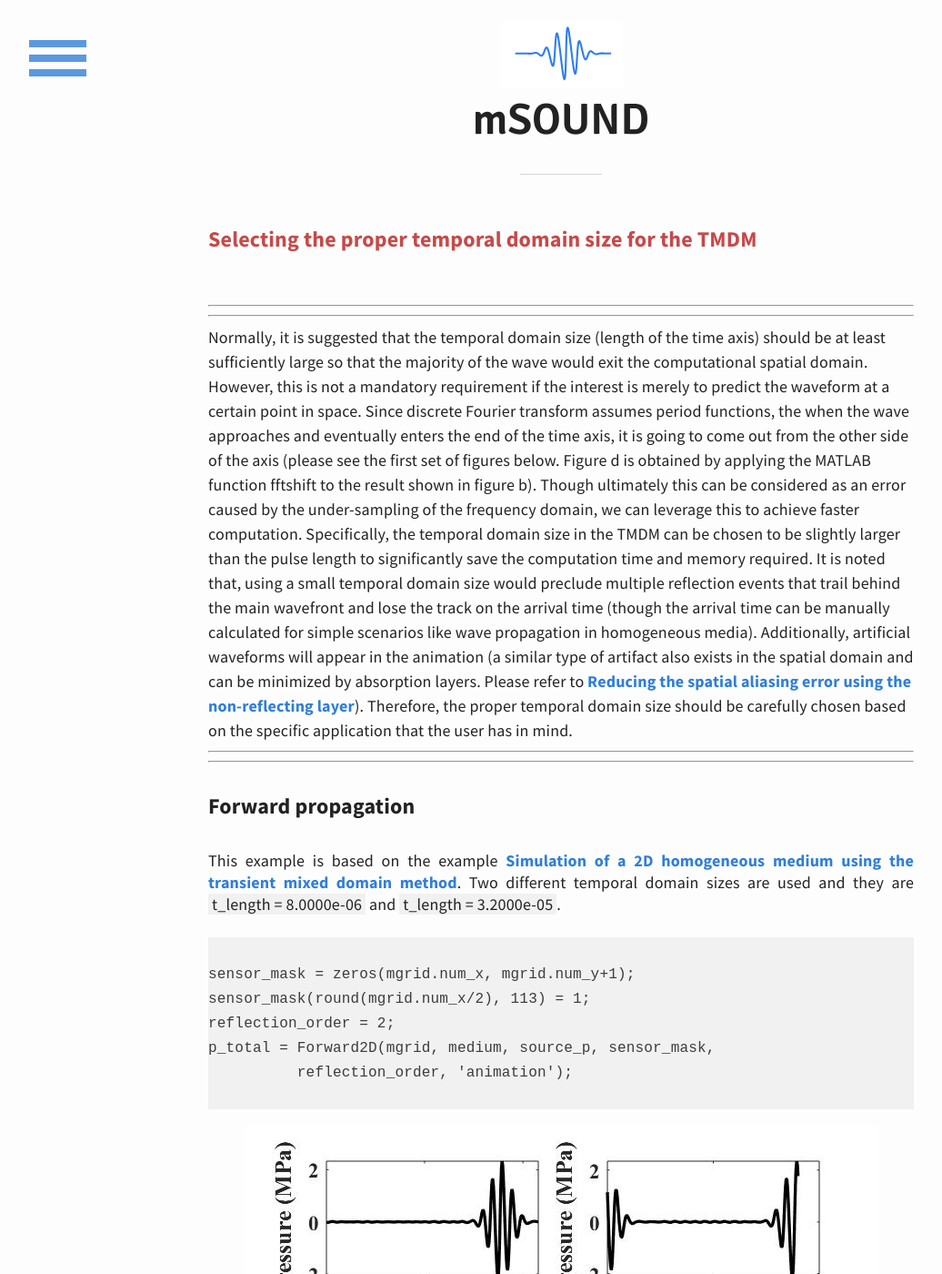
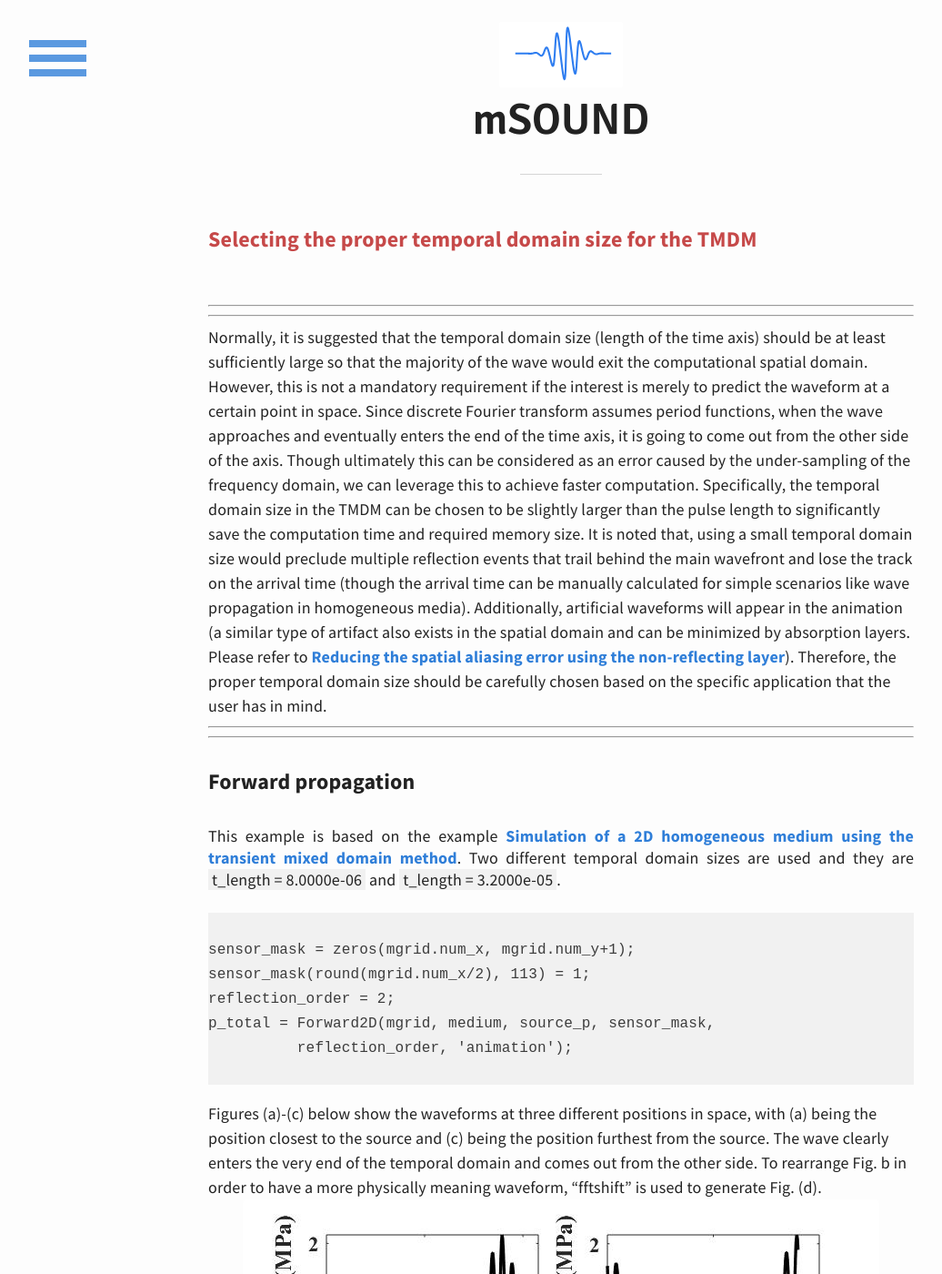
Before and after one commit to m-SOUND/mSOUND, a Jekyll site: the page built from _posts/2019-07-20-TMDM_2D_animation.html, in a window 1280 px wide and 1400 px high. Shown: the whole window at 91% size, without its empty margins (23-1059 px from the left). Built offline with Jekyll 4.4.1, drawn with Linux system fonts in a browser that asks for light colours; some of the changed text lies outside the part shown.

Commit message:
Update 2019-07-20-TMDM_2D_animation.html

```diff
--- a/_posts/2019-07-20-TMDM_2D_animation.html
+++ b/_posts/2019-07-20-TMDM_2D_animation.html
@@ -8,15 +8,15 @@ title: Selecting the proper temporal domain size for the TMDM
 Normally, it is suggested that the temporal domain size (length of the time axis) should be at least sufficiently large so that the
 majority of the wave would exit the computational spatial domain. However, this is not a mandatory requirement if the interest
 is merely to predict the waveform at a certain point in space. Since discrete Fourier transform assumes period functions,
-the when the wave approaches and eventually enters the end of the time axis, it is going to come out from the other side of the axis
-(please see the first set of figures below. Figure d is obtained by applying the MATLAB function fftshift to the result shown in figure b).
-Though ultimately this can be considered as an error caused by the under-sampling of the frequency domain, we can leverage this to
-achieve faster computation. Specifically, the temporal domain size in the TMDM can be chosen to be slightly larger than the pulse
-length to significantly save the computation time and memory required. It is noted that, using a small temporal domain size would
-preclude multiple reflection events that trail behind the main wavefront and lose the track on the arrival time (though the arrival
-time can be manually calculated for simple scenarios like wave propagation in homogeneous media). Additionally, artificial waveforms
-will appear in the animation (a similar type of artifact also exists in the spatial domain and can be minimized by absorption layers.
-Please refer to  <a href=https://m-sound.github.io/mSOUND/2D_absvorption>  Reducing the spatial aliasing error using the non-reflecting
+when the wave approaches and eventually enters the end of the time axis, it is going to come out from the other side of the axis.
+Though ultimately this can be considered as an error caused by the under-sampling of the frequency domain,
+we can leverage this to achieve faster computation. Specifically, the temporal domain size in the TMDM can be chosen to be slightly
+larger than the pulse length to significantly save the computation time and required memory size.
+It is noted that, using a small temporal domain size would preclude multiple reflection events that trail behind
+the main wavefront and lose the track on the arrival time (though the arrival time can be manually calculated for simple
+scenarios like wave propagation in homogeneous media). Additionally, artificial waveforms will appear in the animation
+(a similar type of artifact also exists in the spatial domain and can be minimized by absorption layers.
+Please refer to <a href=https://m-sound.github.io/mSOUND/2D_absvorption>  Reducing the spatial aliasing error using the non-reflecting
 layer</a>). Therefore, the proper temporal domain size should be carefully chosen based on the specific application that the user
 has in mind.
 
@@ -42,18 +42,22 @@ p_total = Forward2D(mgrid, medium, source_p, sensor_mask,
           reflection_order, 'animation');
 </code>
 </pre>
+Figures (a)-(c) below show the waveforms at three different positions in space, with
+(a) being the position closest to the source and (c) being the position furthest from the source.
+The wave clearly enters the very end of the temporal domain and comes out from the other side.
+To rearrange Fig. b in order to have a more physically meaning waveform, “fftshift” is used to generate Fig. (d).
 <img src="/mSOUND/img/animation_2D_time_results.jpg" alt="time domain results at the transducer focus">
 
 The first figure below shows the snapshot of the animation for the simulation with <span style="background-color:#f1f1f1">t_length = 8.0e-06</span>.
 The second figure below shows the snapshot of the animation for the simulation with <span style="background-color:#f1f1f1">t_length = 3.2e-05</span>.
 Comparing these two figures, it can be seen that the two wavefronts on the left and in the middle of the first figure are artifacts.
 In terms of the computation time, the first simulation is about xx times faster than the second simulation.
-These are in fact two wavefronts occurring at earlier time instants, but are now shown concurrently with the true wavefront
-second one.
+These are in fact two wavefronts occurring at earlier time instants, but are now shown concurrently with the true wavefront.
+In terms of the computation time, the first simulation is about 10 times faster than the second simulation.
+
 <img src="/mSOUND/img/animation_2D_small_domain.jpg" alt="snap shot of the animation for the simulation with smaller temporal domain">
 <img src="/mSOUND/img/animation_2D_large_domain.jpg" alt="snap shot of the animation for the simulation with larger temporal domain">
-</p>
-
+</p
 
 
 <h6>Other examples</h6>
```
